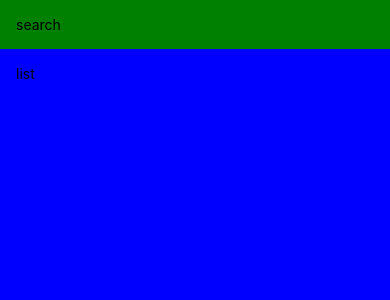
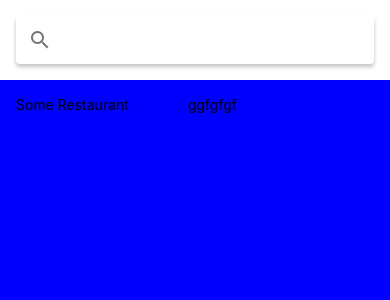
Before and after one commit to rolong13/MealsToGo, a React Native app: screen / in a window 390 px wide. Shown: the top 300 px of the page. Built offline with nearby package versions, Linux system fonts and the light colour scheme.

Commit message:
5-Restaurant info-done

```diff
--- a/App.js
+++ b/App.js
@@ -1,35 +1,10 @@
-import { StatusBar as ExpoStatusBar } from "expo-status-bar";
-import { StatusBar, StyleSheet, Text, View, SafeAreaView, Platform } from "react-native";
+import React from "react";
+import { RestaurantScreen } from "./src/features/restaurants/screens/reastaurants.screen";
 
 export default function App() {
   return (
     <>
-      <SafeAreaView style={{
-        flex: 1,
-        marginTop: StatusBar.currentHeight
-      }}>
-        <View
-          style={{
-            padding: 16,
-            backgroundColor: "green",
-
-          }}
-        >
-          <Text>search</Text>
-        </View>
-        <View
-          style={{
-            flex: 1,
-            padding: 16,
-            backgroundColor: 'blue',
-          }}
-        >
-          <Text>list</Text>
-        </View>
-        <ExpoStatusBar style="auto" />
-      </SafeAreaView>
+      <RestaurantScreen />
     </>
   );
 }
-
-const styles = StyleSheet.create({});
--- /dev/null
+++ b/src/features/restaurants/components/reastaurant-info.component.js
@@ -0,0 +1,17 @@
+import React from "react";
+import { Text } from "react-native";
+
+export const RestaurantInfo = ({ restaurant = {} }) => {
+    const {
+        name = "Some Restaurant               ggfgfgf",
+        icon,
+        photos = [
+            "https//www.foodiesfeed.com/wp-content/uploads/2019/06/top-view-for-box-of-2-burgers home-made-600x899.jpg",
+        ],
+        address = "100 some random street",
+        isOpenNow = true,
+        rating = 4,
+        isClosedTemporarily,
+    } = restaurant;
+    return <Text>{name}</Text>;
+};
--- /dev/null
+++ b/src/features/restaurants/screens/reastaurants.screen.js
@@ -0,0 +1,30 @@
+import React from "react";
+import { Searchbar } from "react-native-paper";
+import { StatusBar, StyleSheet, SafeAreaView, Text, View } from "react-native";
+import { RestaurantInfo } from "../components/reastaurant-info.component";
+
+export const RestaurantScreen = () => (
+    <SafeAreaView style={styles.container}>
+        <View style={styles.search}>
+            <Searchbar />
+        </View>
+        <View style={styles.list}>
+            <RestaurantInfo />
+        </View>
+    </SafeAreaView>
+);
+
+const styles = StyleSheet.create({
+    container: {
+        flex: 1,
+        marginTop: StatusBar.currentHeight,
+    },
+    search: {
+        padding: 16,
+    },
+    list: {
+        flex: 1,
+        padding: 16,
+        backgroundColor: "blue",
+    },
+});
```
Also changed, not shown: package.json (+7 -2 lines), 2 other files (tests, documents, lock files or other folders).
